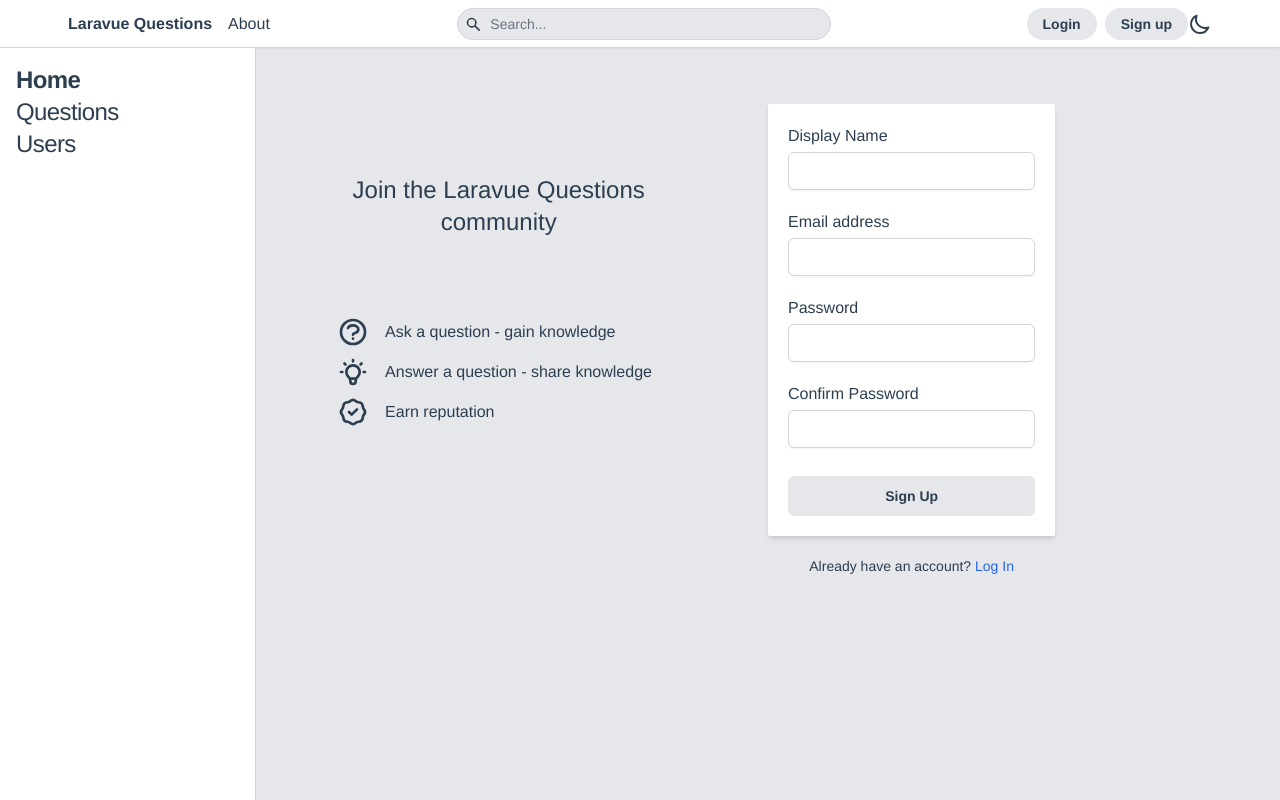
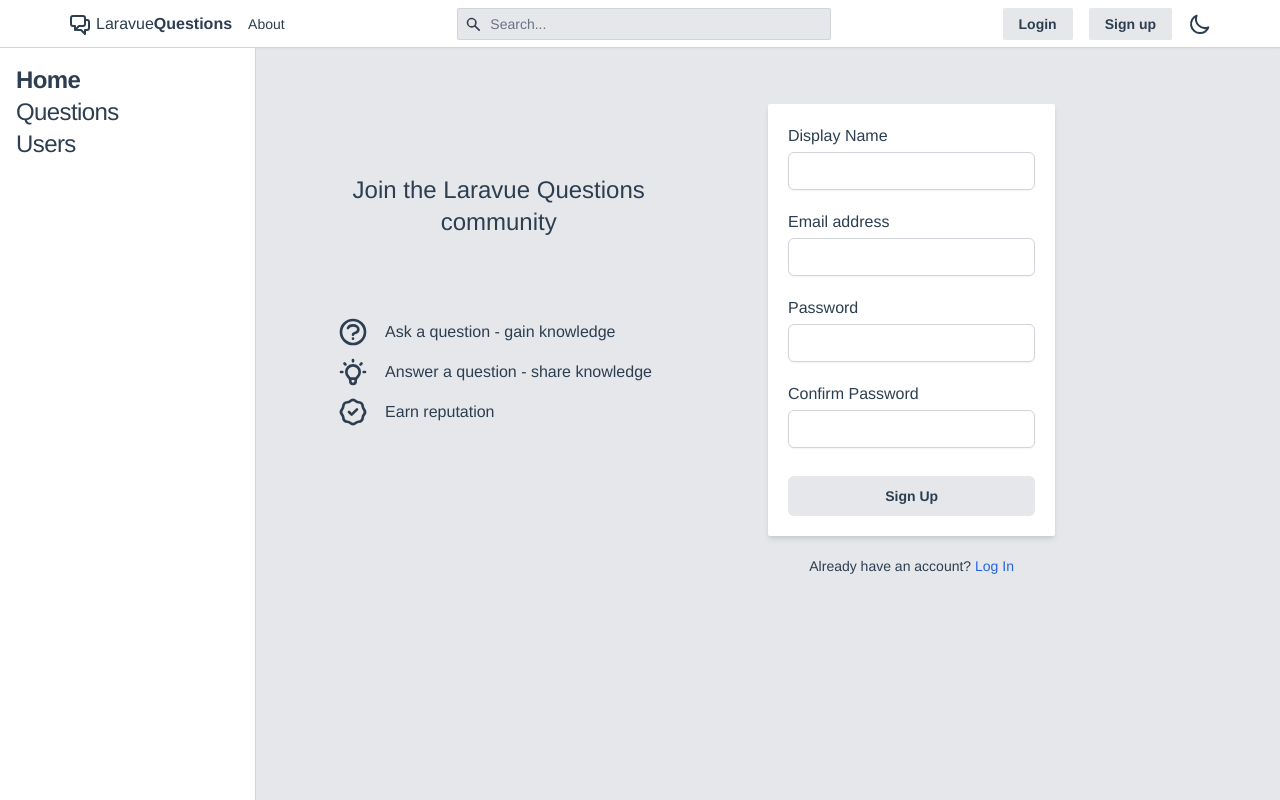
Before and after one commit to jamawe/vue-questions, a Vue app: page /signup in a window 1280 px wide. Built offline with nearby package versions, Linux system fonts and the light colour scheme.

Commit message:
Changed navar button and search bar styling

```diff
--- a/src/components/Nav.vue
+++ b/src/components/Nav.vue
@@ -5,12 +5,19 @@
     <div class="flex items-center w-11/12">
       <div class="w-1/3">
         <div class="flex items-center">
-          <router-link to="/" class="font-bold mr-4">
-            Laravue Questions
+
+          <router-link to="/" class="flex text-md mr-4">
+            <div class="mr-1">
+              <svg xmlns="http://www.w3.org/2000/svg" class="w-6 h-6" fill="none" viewBox="0 0 24 24" stroke="currentColor">
+                <path stroke-linecap="round" stroke-linejoin="round" stroke-width="2" d="M17 8h2a2 2 0 012 2v6a2 2 0 01-2 2h-2v4l-4-4H9a1.994 1.994 0 01-1.414-.586m0 0L11 14h4a2 2 0 002-2V6a2 2 0 00-2-2H5a2 2 0 00-2 2v6a2 2 0 002 2h2v4l.586-.586z" />
+              </svg>
+            </div>
+            Laravue<span class="font-bold">Questions</span>
           </router-link>
-          <a>
+
+          <router-link to="/about" class="text-sm mr-4">
             About
-          </a>
+          </router-link>
           <!-- <div class="ml-2 relative">
             <div class="absolute text-gray-700">
               <svg xmlns="http://www.w3.org/2000/svg" viewBox="0 0 24 24" class="w-5 h-5 mt-2 ml-2" fill="currentColor">
@@ -29,7 +36,7 @@
               <path fill-rule="evenodd" d="M8 4a4 4 0 100 8 4 4 0 000-8zM2 8a6 6 0 1110.89 3.476l4.817 4.817a1 1 0 01-1.414 1.414l-4.816-4.816A6 6 0 012 8z" clip-rule="evenodd" />
             </svg>
           </div>
-          <input type="text" name="search" class="w-full pl-8 bg-gray-200 border-gray-300 focus:border-gray-400 focus:shadow-outline focus:ring-1 ring-gray-500 focus:ring-gray-500 focus:ring-opacity-50 cursor-text h-8 rounded-full focus:outline-none focus:shadow-outline text-sm" placeholder="Search...">
+          <input type="text" name="search" class="w-full pl-8 bg-gray-200 border-gray-300 focus:border-gray-400 focus:shadow-outline focus:ring-1 ring-gray-500 focus:ring-gray-500 focus:ring-opacity-50 cursor-text h-8 rounded-sm focus:outline-none focus:shadow-outline text-sm" placeholder="Search...">
         </div>
       </div>
 
@@ -39,13 +46,13 @@
           <div class="flex justify-end">
             <router-link to="/login">
               <button
-                class="bg-gray-200 h-8 ml-2 px-4 py-1 rounded-full text-sm font-bold">
+                class="bg-gray-200 h-8 mr-4 px-4 py-1 rounded-sm text-sm font-bold">
                 Login
               </button>
             </router-link>
             <router-link to="/signup">
               <button
-                class="bg-gray-200 dark:bg-gray-800 h-8 ml-2 px-4 py-1 rounded-full text-sm font-bold">
+                class="bg-gray-200 dark:bg-gray-800 h-8 mr-4 px-4 py-1 rounded-sm text-sm font-bold">
                 Sign up
               </button>
             </router-link>
@@ -56,7 +63,7 @@
           <!-- <router-link :to="'/users/' + authUser.data.user_id" class="px-6 h-full flex items-center">
             <img src="https://t4.ftcdn.net/jpg/00/64/67/63/360_F_64676383_LdbmhiNM6Ypzb3FM4PPuFP9rHe7ri8Ju.jpg" alt="Profile Image"  class="w-8 h-8 object-cover rounded-full">
           </router-link> -->
-          <router-link to="/" class="px-6 h-full flex items-center">
+          <router-link to="/" class="px-6 mr-4 h-sm flex items-center">
             <svg xmlns="http://www.w3.org/2000/svg" viewBox="0 0 24 24" class="fill-current w-6 h-6">
               <path d="M22.6 11l-9.9-9c-.4-.4-1.1-.4-1.5 0l-9.9 9c-.3.3-.5.8-.3 1.2.2.5.6.8 1.1.8h1.6v9c0 .4.3.6.6.6h5.4c.4 0 .6-.3.6-.6v-5.5h3.2V22c0 .4.3.6.6.6h5.4c.4 0 .6-.3.6-.6v-9h1.6c.5 0 .9-.3 1.1-.7.3-.5.2-1-.2-1.3zm-2.5-8h-4.3l5 4.5V3.6c0-.3-.3-.6-.7-.6z"/>
             </svg>
```
